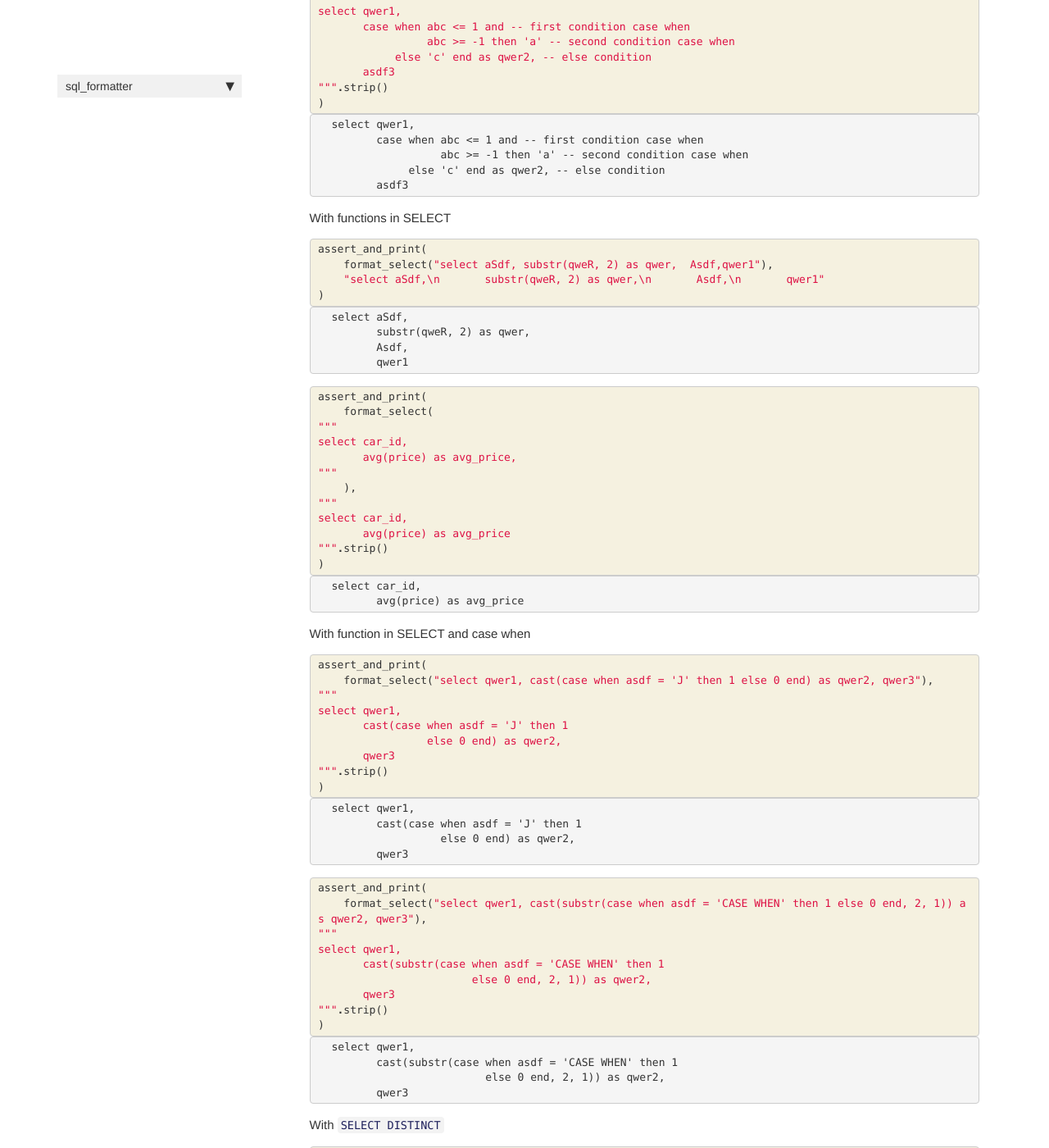
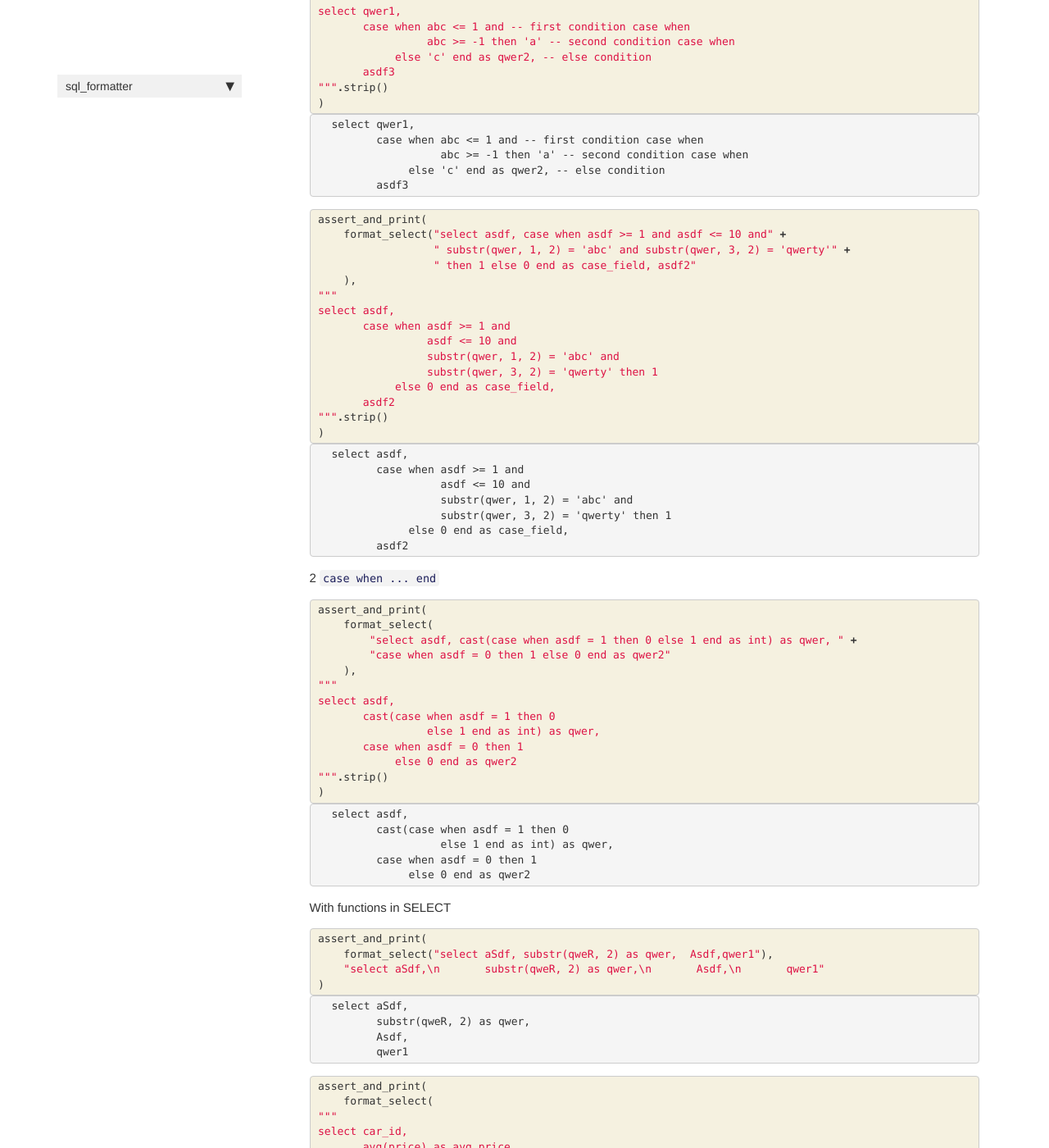
Before and after one commit to PabloRMira/sql_formatter, a Jekyll site: the page built from docs/core.html, in a window 1280 px wide and 1400 px high, scrolled down 15562 px. Shown: the whole window at 82% size. Built offline with Jekyll 4.4.1, drawn with Linux system fonts in a browser that asks for light colours; nearby versions of some CDN libraries; comment, search, counter and statistics services are not loaded.

Commit message:
[regex] get select right

```diff
--- a/docs/core.html
+++ b/docs/core.html
@@ -2214,6 +2214,111 @@ where asdf = 1 and qwer = 2
 </div>
     {% endraw %}
 
+    {% raw %}
+
+<div class="cell border-box-sizing code_cell rendered">
+<div class="input">
+
+<div class="inner_cell">
+    <div class="input_area">
+<div class=" highlight hl-ipython3"><pre><span></span><span class="n">assert_and_print</span><span class="p">(</span>
+    <span class="n">format_select</span><span class="p">(</span><span class="s2">&quot;select asdf, case when asdf &gt;= 1 and asdf &lt;= 10 and&quot;</span> <span class="o">+</span>
+                  <span class="s2">&quot; substr(qwer, 1, 2) = &#39;abc&#39; and substr(qwer, 3, 2) = &#39;qwerty&#39;&quot;</span> <span class="o">+</span>
+                  <span class="s2">&quot; then 1 else 0 end as case_field, asdf2&quot;</span>
+    <span class="p">),</span>
+<span class="sd">&quot;&quot;&quot;</span>
+<span class="sd">select asdf,</span>
+<span class="sd">       case when asdf &gt;= 1 and</span>
+<span class="sd">                 asdf &lt;= 10 and</span>
+<span class="sd">                 substr(qwer, 1, 2) = &#39;abc&#39; and</span>
+<span class="sd">                 substr(qwer, 3, 2) = &#39;qwerty&#39; then 1</span>
+<span class="sd">            else 0 end as case_field,</span>
+<span class="sd">       asdf2</span>
+<span class="sd">&quot;&quot;&quot;</span><span class="o">.</span><span class="n">strip</span><span class="p">()</span>
+<span class="p">)</span>
+</pre></div>
+
+    </div>
+</div>
+</div>
+
+<div class="output_wrapper">
+<div class="output">
+
+<div class="output_area">
+
+<div class="output_subarea output_stream output_stdout output_text">
+<pre>select asdf,
+       case when asdf &gt;= 1 and
+                 asdf &lt;= 10 and
+                 substr(qwer, 1, 2) = &#39;abc&#39; and
+                 substr(qwer, 3, 2) = &#39;qwerty&#39; then 1
+            else 0 end as case_field,
+       asdf2
+</pre>
+</div>
+</div>
+
+</div>
+</div>
+
+</div>
+    {% endraw %}
+
+<div class="cell border-box-sizing text_cell rendered"><div class="inner_cell">
+<div class="text_cell_render border-box-sizing rendered_html">
+<p>2 <code>case when ... end</code></p>
+
+</div>
+</div>
+</div>
+    {% raw %}
+
+<div class="cell border-box-sizing code_cell rendered">
+<div class="input">
+
+<div class="inner_cell">
+    <div class="input_area">
+<div class=" highlight hl-ipython3"><pre><span></span><span class="n">assert_and_print</span><span class="p">(</span>
+    <span class="n">format_select</span><span class="p">(</span>
+        <span class="s2">&quot;select asdf, cast(case when asdf = 1 then 0 else 1 end as int) as qwer, &quot;</span> <span class="o">+</span>
+        <span class="s2">&quot;case when asdf = 0 then 1 else 0 end as qwer2&quot;</span>
+    <span class="p">),</span>
+<span class="sd">&quot;&quot;&quot;</span>
+<span class="sd">select asdf,</span>
+<span class="sd">       cast(case when asdf = 1 then 0</span>
+<span class="sd">                 else 1 end as int) as qwer,</span>
+<span class="sd">       case when asdf = 0 then 1</span>
+<span class="sd">            else 0 end as qwer2</span>
+<span class="sd">&quot;&quot;&quot;</span><span class="o">.</span><span class="n">strip</span><span class="p">()</span>
+<span class="p">)</span>
+</pre></div>
+
+    </div>
+</div>
+</div>
+
+<div class="output_wrapper">
+<div class="output">
+
+<div class="output_area">
+
+<div class="output_subarea output_stream output_stdout output_text">
+<pre>select asdf,
+       cast(case when asdf = 1 then 0
+                 else 1 end as int) as qwer,
+       case when asdf = 0 then 1
+            else 0 end as qwer2
+</pre>
+</div>
+</div>
+
+</div>
+</div>
+
+</div>
+    {% endraw %}
+
 <div class="cell border-box-sizing text_cell rendered"><div class="inner_cell">
 <div class="text_cell_render border-box-sizing rendered_html">
 <p>With functions in SELECT</p>
@@ -2782,7 +2887,7 @@ where asdf = 1 and qwer = 2
 
 
 <div class="output_markdown rendered_html output_subarea ">
-<h4 id="format_from" class="doc_header"><code>format_from</code><a href="https://github.com/PabloRMira/sql_formatter/tree/master/sql_formatter/core.py#L246" class="source_link" style="float:right">[source]</a></h4><blockquote><p><code>format_from</code>(<strong><code>s</code></strong>)</p>
+<h4 id="format_from" class="doc_header"><code>format_from</code><a href="https://github.com/PabloRMira/sql_formatter/tree/master/sql_formatter/core.py#L240" class="source_link" style="float:right">[source]</a></h4><blockquote><p><code>format_from</code>(<strong><code>s</code></strong>)</p>
 </blockquote>
 <p>Format FROM statement line <code>s</code></p>
 
@@ -2851,7 +2956,7 @@ where asdf = 1 and qwer = 2
 
 
 <div class="output_markdown rendered_html output_subarea ">
-<h4 id="format_join" class="doc_header"><code>format_join</code><a href="https://github.com/PabloRMira/sql_formatter/tree/master/sql_formatter/core.py#L257" class="source_link" style="float:right">[source]</a></h4><blockquote><p><code>format_join</code>(<strong><code>s</code></strong>)</p>
+<h4 id="format_join" class="doc_header"><code>format_join</code><a href="https://github.com/PabloRMira/sql_formatter/tree/master/sql_formatter/core.py#L251" class="source_link" style="float:right">[source]</a></h4><blockquote><p><code>format_join</code>(<strong><code>s</code></strong>)</p>
 </blockquote>
 <p>Format JOIN statement line <code>s</code></p>
 
@@ -2920,7 +3025,7 @@ where asdf = 1 and qwer = 2
 
 
 <div class="output_markdown rendered_html output_subarea ">
-<h4 id="format_on" class="doc_header"><code>format_on</code><a href="https://github.com/PabloRMira/sql_formatter/tree/master/sql_formatter/core.py#L263" class="source_link" style="float:right">[source]</a></h4><blockquote><p><code>format_on</code>(<strong><code>s</code></strong>)</p>
+<h4 id="format_on" class="doc_header"><code>format_on</code><a href="https://github.com/PabloRMira/sql_formatter/tree/master/sql_formatter/core.py#L257" class="source_link" style="float:right">[source]</a></h4><blockquote><p><code>format_on</code>(<strong><code>s</code></strong>)</p>
 </blockquote>
 <p>Format ON statement line <code>s</code></p>
 
@@ -3119,7 +3224,7 @@ where asdf = 1 and qwer = 2
 
 
 <div class="output_markdown rendered_html output_subarea ">
-<h4 id="format_where" class="doc_header"><code>format_where</code><a href="https://github.com/PabloRMira/sql_formatter/tree/master/sql_formatter/core.py#L289" class="source_link" style="float:right">[source]</a></h4><blockquote><p><code>format_where</code>(<strong><code>s</code></strong>)</p>
+<h4 id="format_where" class="doc_header"><code>format_where</code><a href="https://github.com/PabloRMira/sql_formatter/tree/master/sql_formatter/core.py#L283" class="source_link" style="float:right">[source]</a></h4><blockquote><p><code>format_where</code>(<strong><code>s</code></strong>)</p>
 </blockquote>
 <p>Format WHERE statement line <code>s</code></p>
 
@@ -3268,7 +3373,7 @@ where asdf = 1 and qwer = 2
 
 
 <div class="output_markdown rendered_html output_subarea ">
-<h4 id="format_statement_line" class="doc_header"><code>format_statement_line</code><a href="https://github.com/PabloRMira/sql_formatter/tree/master/sql_formatter/core.py#L318" class="source_link" style="float:right">[source]</a></h4><blockquote><p><code>format_statement_line</code>(<strong><code>s</code></strong>)</p>
+<h4 id="format_statement_line" class="doc_header"><code>format_statement_line</code><a href="https://github.com/PabloRMira/sql_formatter/tree/master/sql_formatter/core.py#L312" class="source_link" style="float:right">[source]</a></h4><blockquote><p><code>format_statement_line</code>(<strong><code>s</code></strong>)</p>
 </blockquote>
 <p>Format statement line <code>s</code></p>
 
@@ -3412,7 +3517,7 @@ where asdf = 1 and qwer = 2
 
 
 <div class="output_markdown rendered_html output_subarea ">
-<h4 id="format_statements" class="doc_header"><code>format_statements</code><a href="https://github.com/PabloRMira/sql_formatter/tree/master/sql_formatter/core.py#L336" class="source_link" style="float:right">[source]</a></h4><blockquote><p><code>format_statements</code>(<strong><code>s</code></strong>)</p>
+<h4 id="format_statements" class="doc_header"><code>format_statements</code><a href="https://github.com/PabloRMira/sql_formatter/tree/master/sql_formatter/core.py#L330" class="source_link" style="float:right">[source]</a></h4><blockquote><p><code>format_statements</code>(<strong><code>s</code></strong>)</p>
 </blockquote>
 <p>Format statements lines <code>s</code></p>
 
@@ -3490,7 +3595,7 @@ from   table1
 
 
 <div class="output_markdown rendered_html output_subarea ">
-<h4 id="format_multiline_comments" class="doc_header"><code>format_multiline_comments</code><a href="https://github.com/PabloRMira/sql_formatter/tree/master/sql_formatter/core.py#L346" class="source_link" style="float:right">[source]</a></h4><blockquote><p><code>format_multiline_comments</code>(<strong><code>s</code></strong>)</p>
+<h4 id="format_multiline_comments" class="doc_header"><code>format_multiline_comments</code><a href="https://github.com/PabloRMira/sql_formatter/tree/master/sql_formatter/core.py#L340" class="source_link" style="float:right">[source]</a></h4><blockquote><p><code>format_multiline_comments</code>(<strong><code>s</code></strong>)</p>
 </blockquote>
 <p>Format multiline comments by replacing multiline comment [CI] by newline and adding indentation</p>
 
@@ -3529,7 +3634,7 @@ from   table1
 
 
 <div class="output_markdown rendered_html output_subarea ">
-<h4 id="format_simple_sql" class="doc_header"><code>format_simple_sql</code><a href="https://github.com/PabloRMira/sql_formatter/tree/master/sql_formatter/core.py#L361" class="source_link" style="float:right">[source]</a></h4><blockquote><p><code>format_simple_sql</code>(<strong><code>s</code></strong>)</p>
+<h4 id="format_simple_sql" class="doc_header"><code>format_simple_sql</code><a href="https://github.com/PabloRMira/sql_formatter/tree/master/sql_formatter/core.py#L355" class="source_link" style="float:right">[source]</a></h4><blockquote><p><code>format_simple_sql</code>(<strong><code>s</code></strong>)</p>
 </blockquote>
 <p>Format a simple SQL query without subqueries <code>s</code></p>
 
@@ -3753,7 +3858,7 @@ GROUP BY car_id
 
 
 <div class="output_markdown rendered_html output_subarea ">
-<h4 id="format_sql" class="doc_header"><code>format_sql</code><a href="https://github.com/PabloRMira/sql_formatter/tree/master/sql_formatter/core.py#L375" class="source_link" style="float:right">[source]</a></h4><blockquote><p><code>format_sql</code>(<strong><code>s</code></strong>)</p>
+<h4 id="format_sql" class="doc_header"><code>format_sql</code><a href="https://github.com/PabloRMira/sql_formatter/tree/master/sql_formatter/core.py#L369" class="source_link" style="float:right">[source]</a></h4><blockquote><p><code>format_sql</code>(<strong><code>s</code></strong>)</p>
 </blockquote>
 <p>Format SQL query with subqueries <code>s</code></p>
 
--- a/sql_formatter/validation.py
+++ b/sql_formatter/validation.py
@@ -136,8 +136,8 @@ def validate_balanced_parenthesis(s):
 # Cell
 def validate_case_when(s):
     "Validate query `s` looking for unbalanced case ... end"
-    case_pos = identify_in_sql("case", s)  # positions of case when
-    end_pos = identify_in_sql("end", s)  # positions of end keywords
+    case_pos = identify_in_sql("case ", s)  # positions of case when
+    end_pos = identify_in_sql(" end", s)  # positions of end keywords
     if len(case_pos) == len(end_pos):
         # build pairs
         case_end = [(case_pos[i], end_pos[i]) for i in range(len(case_pos))]
```
Also changed, not shown: docs/validation.html (+48 -0 lines), sql_formatter/core.py (+19 -25 lines), 2 other files.
